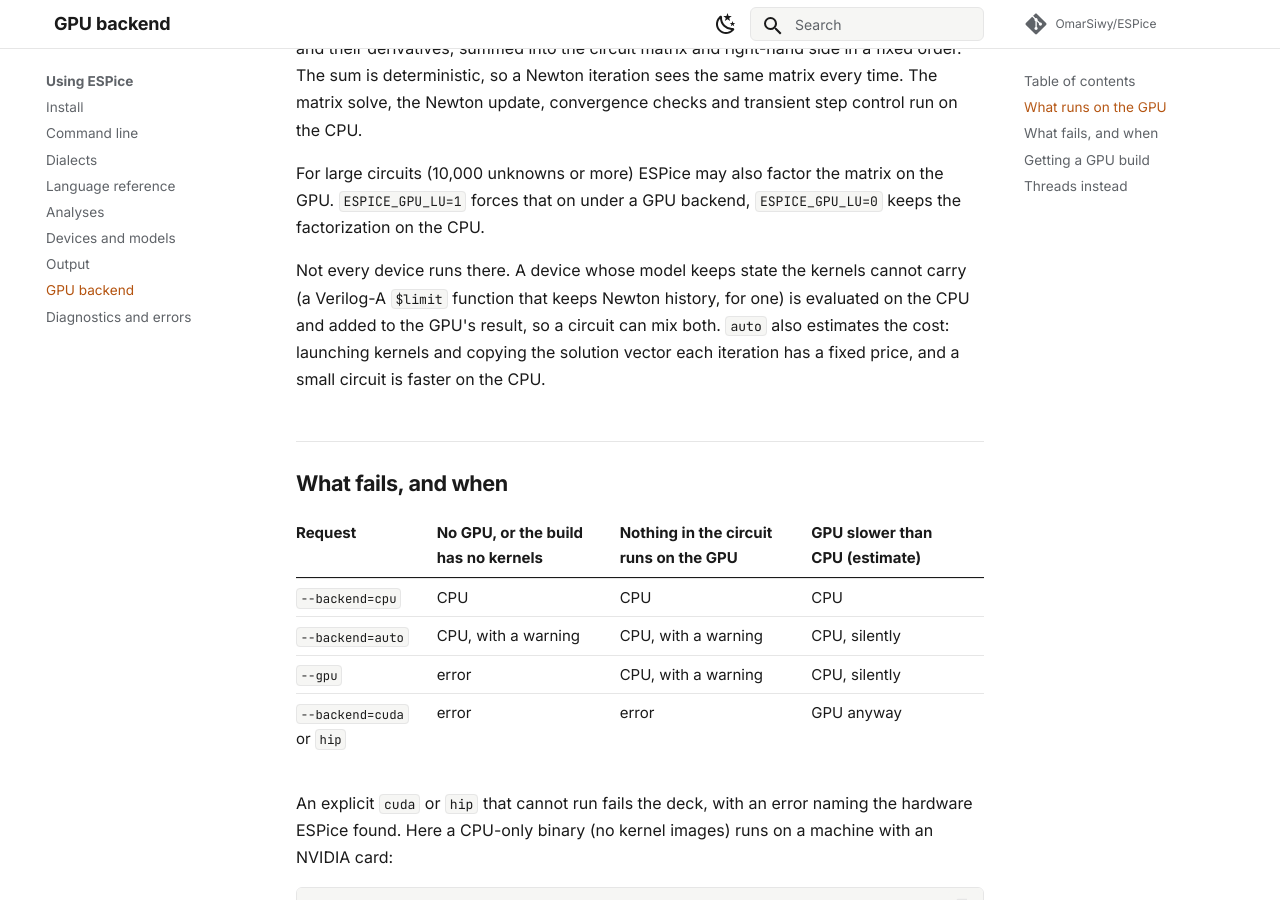
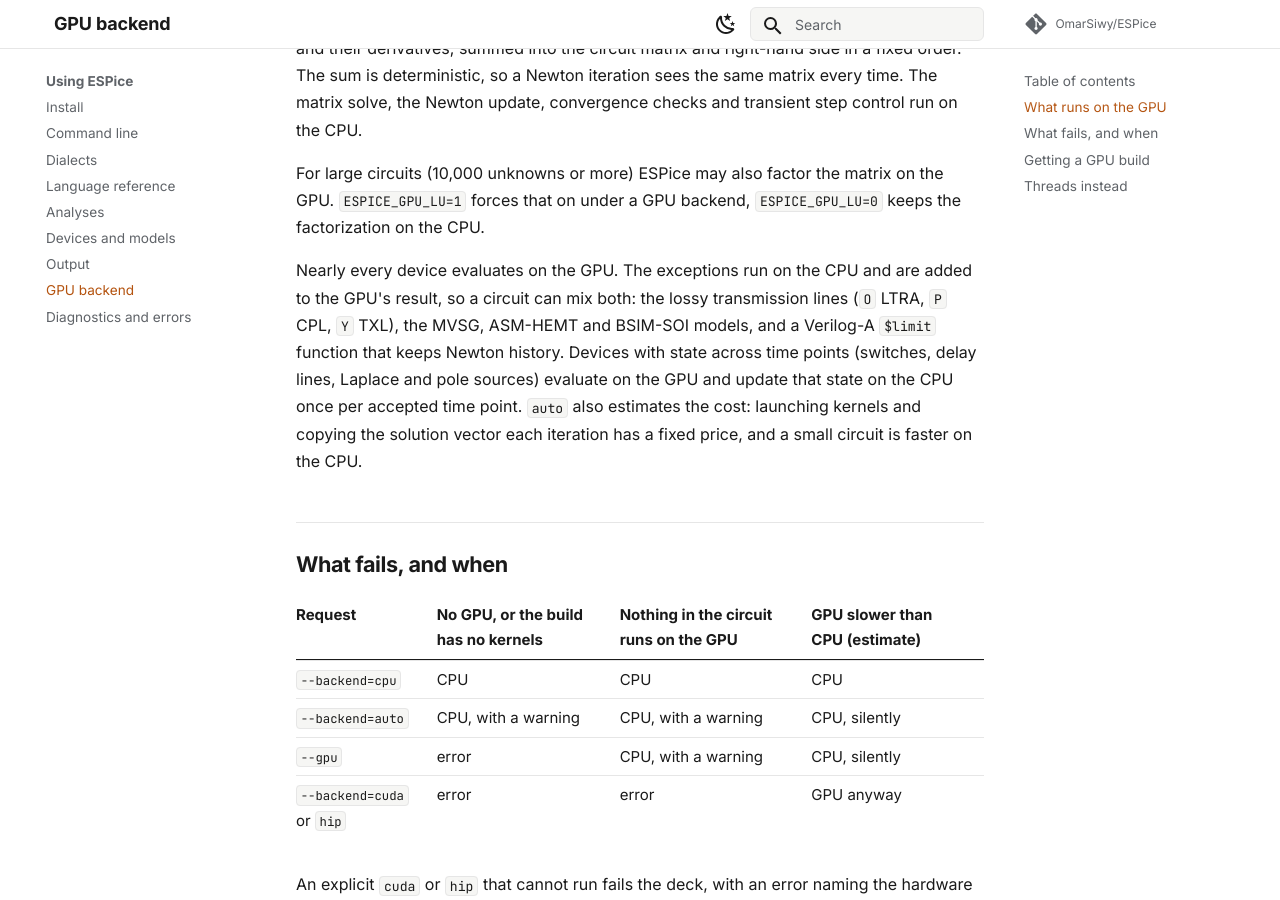
Before and after one commit to OmarSiwy/ESPice, an MkDocs documentation site: the page built from docs/using/gpu.md, in a window 1280 px wide and 900 px high, scrolled down 571 px. Built offline with MkDocs 1.6.1 and Material for MkDocs 9.7.7, drawn with Linux system fonts in a browser that asks for light colours; comment, search, counter and statistics services are not loaded.

Commit message:
device, analysis: history devices evaluate on the GPU, stepped on the host (#139)
eval.gpuHostStepped admits the .history State class that gpuEligible
used to turn down (switches, tline/lossy_tline/coupled_tlines, the delay,
Laplace and pole sources, sparam, wline, mosvar, r3_cmc). vsource and
isource, whose timer state never runs, become plain resident batches.
Their eval runs on the device. updateState, commit_state and stateCtl stay
host walks over the host Instance, where step control already reads
breakpoints and $bound_step, so there is no state or control kernel and
GpuPayload is unchanged (BatchGpu.stepped is derived from the payload's
empty lim kernel and the host hooks). GpuContext walks the stepped batches
beside cpu_batches; pushStepped uploads rows the host changed (right after
updateStates, so the query's prefetch reads them, and before every eval or
tape launch, which drops a stale prefetch); pullStepped merges a device
status latch first. Safe builds assert at every launch that a stepped
batch was pushed.

eval.gpuRefusal names the remaining reason per model; an inventory test
pins it: ltra, coupled_ltra/3/4 and txl (mutable_eval; follow-up #163). The lines were tried
host-stepped: ltra_tran_long_run_past_8192 27 s -> 760 s on CUDA (one
thread convolving 5x8192 taps), coupled_ltra/3/4 and txl failed to launch
(local depots 307-612 KB and 165 KB). dev/devices/gpu-evaluation.md has
the inventory and the follow-up.

test-gpu (sm_89, -Dhip-arch=none): 818 passed, 6 failed, 8 xfail, the 6
also failing on the base (device_hfet_inverter ValueMismatch; vacask
graetz/mul/rc, bench_ngspice_mosamp, device_mesa_oscillator timeouts).
History decks on CUDA, main vs this branch (s, two runs): delay_line
0.41/0.39 vs 0.32/0.33, ideal_tline 0.30/0.33 vs 0.35/0.38, lossy_tline
0.34/0.39 vs 0.32/0.40, switch_hysteresis 0.38/0.36 vs 0.40/0.41,
tline 0.38/0.41 vs 0.44/0.39. A tiny deck with a resident source pays a
launch: jitter_sffm (1 V source, 1 R, 200k steps) 6.3 s -> 9.7 s.

```diff
--- a/docs/using/gpu.md
+++ b/docs/using/gpu.md
@@ -26,9 +26,13 @@
 matrix on the GPU. `ESPICE_GPU_LU=1` forces that on under a GPU backend,
 `ESPICE_GPU_LU=0` keeps the factorization on the CPU.
 
-Not every device runs there. A device whose model keeps state the kernels
-cannot carry (a Verilog-A `$limit` function that keeps Newton history, for one) is evaluated on the CPU and added
-to the GPU's result, so a circuit can mix both. `auto` also estimates the
+Nearly every device evaluates on the GPU. The exceptions run on the CPU and
+are added to the GPU's result, so a circuit can mix both: the lossy
+transmission lines (`O` LTRA, `P` CPL, `Y` TXL), the MVSG, ASM-HEMT and
+BSIM-SOI models, and a Verilog-A `$limit` function that keeps Newton
+history. Devices with state across time points (switches, delay lines,
+Laplace and pole sources) evaluate on the GPU and update that state on the
+CPU once per accepted time point. `auto` also estimates the
 cost: launching kernels and copying the solution vector each iteration has
 a fixed price, and a small circuit is faster on the CPU.
 
```
Also changed, not shown: CHANGELOGS.md (+1 -0 lines), dev/devices/gpu-evaluation.md (+81 -3 lines), 3 other files.
